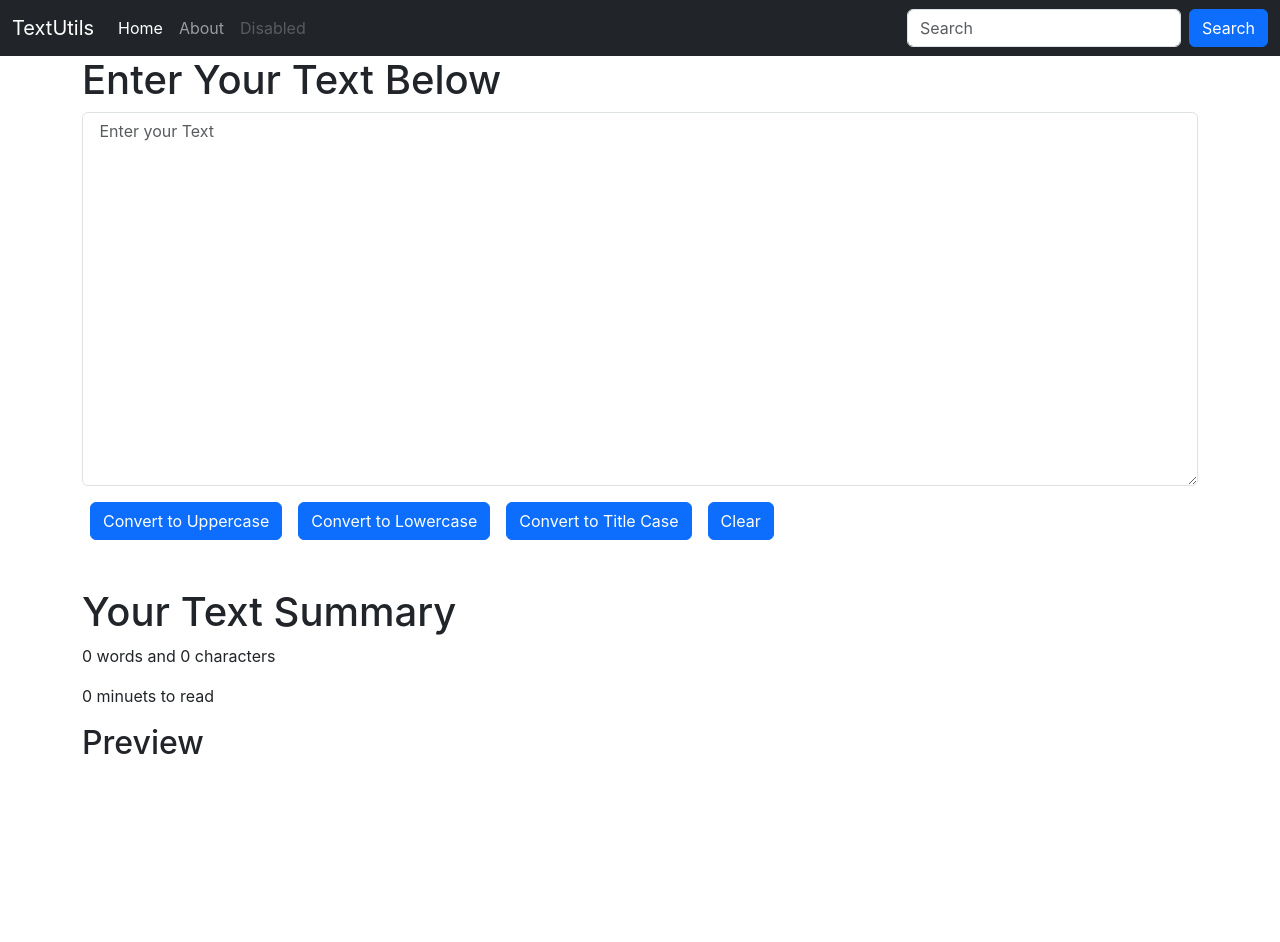
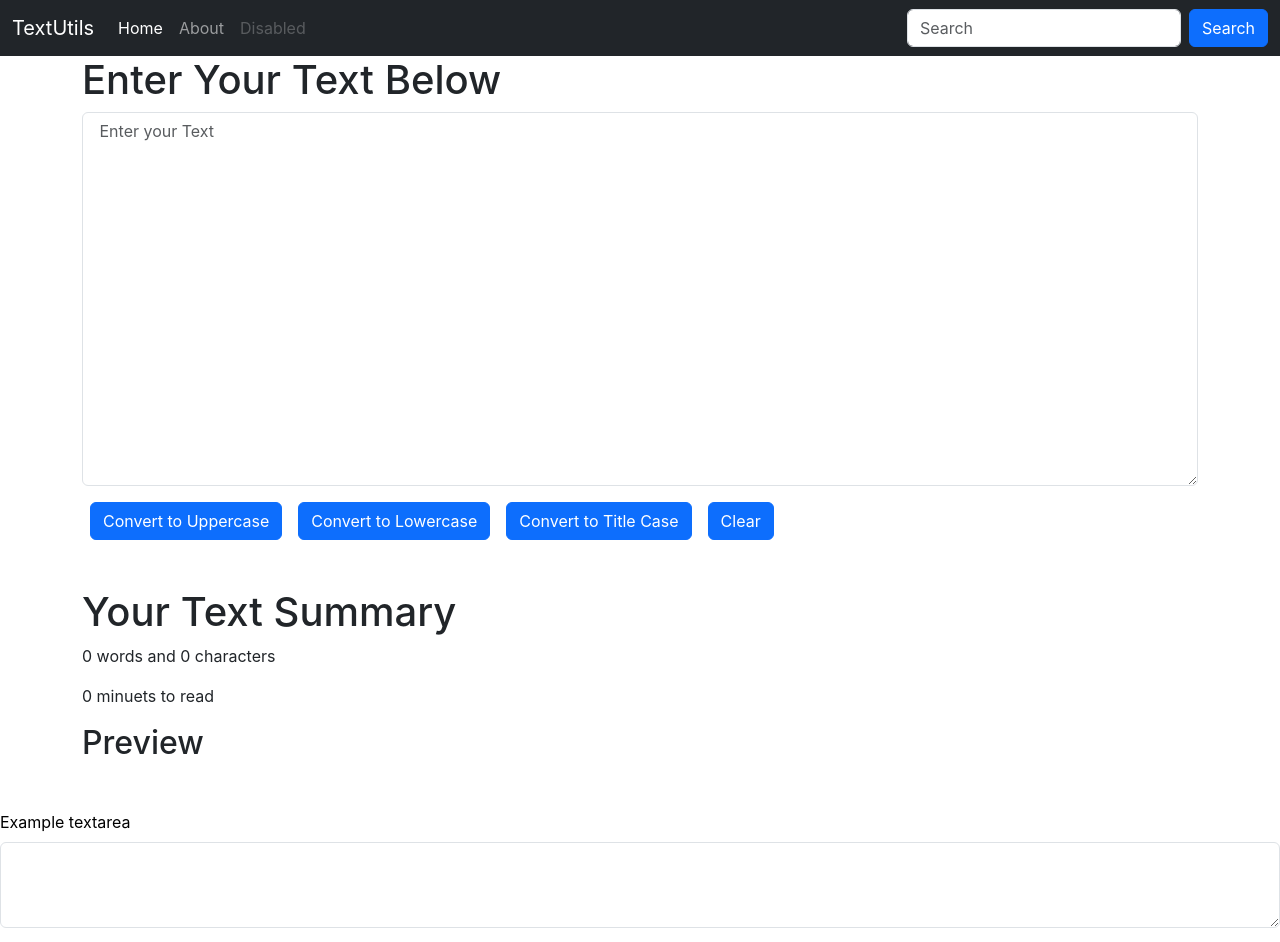
Before and after one commit to HimanshuRawat087/TextUtils, a React (Create React App) app: page / in a window 1280 px wide. Shown: the top 942 px of the page. Before the commit the page ends 810 px from the top, so only its background shows below. Built offline with nearby package versions, Linux system fonts and the light colour scheme.

Commit message:
added new component to toggle btw light/dark mode

```diff
--- a/src/App.js
+++ b/src/App.js
@@ -2,14 +2,20 @@ import logo from "./logo.svg";
 import "./App.css";
 import Navbar from "./Components/Navbar";
 import Textform from "./Components/Textform";
+
+import ChangeMode from "./Components/ChangeMode";
 
 function App() {
   return (
     <>
       <Navbar title="TextUtils" />
       <div className="container">
-        <Textform heading="Enter Your Text Below" buttonType="Convert to Uppercase"/>
+        <Textform
+          heading="Enter Your Text Below"
+          buttonType="Convert to Uppercase"
+        />
       </div>
+      <ChangeMode />
     </>
   );
 }
--- /dev/null
+++ b/src/Components/ChangeMode.js
@@ -0,0 +1,45 @@
+import React, { useState } from "react";
+
+export default function ChangeMode() {
+  const [style1, style2] = useState({
+    color: "black",
+    backgroundColor: "white",
+  });
+
+  const [buttonText, setButtonText] = useState("Dark Mode");
+
+  let toggleStyle = () => {
+    if (style1.color === "black") {
+      style2({
+        color: "white",
+        backgroundColor: "#263238",//blue-grey-900 color code
+      });
+      setButtonText("Light Mode");
+    } else {
+      style2({
+        color: "black",
+        backgroundColor: "white",
+      });
+      setButtonText("Dark Mode");
+    }
+  };
+
+  return (
+    <div style={style1}>
+      <div class="mb-3" style={style1}>
+        <label for="exampleFormControlTextarea1" class="form-label">
+          Example textarea
+        </label>
+        <textarea
+          class="form-control"
+          id="exampleFormControlTextarea1"
+          style={style1}
+          rows="3"
+        ></textarea>
+      </div>
+      <button className="btn btn-primary mx-2" onClick={toggleStyle}>
+        {buttonText}
+      </button>
+    </div>
+  );
+}
```
